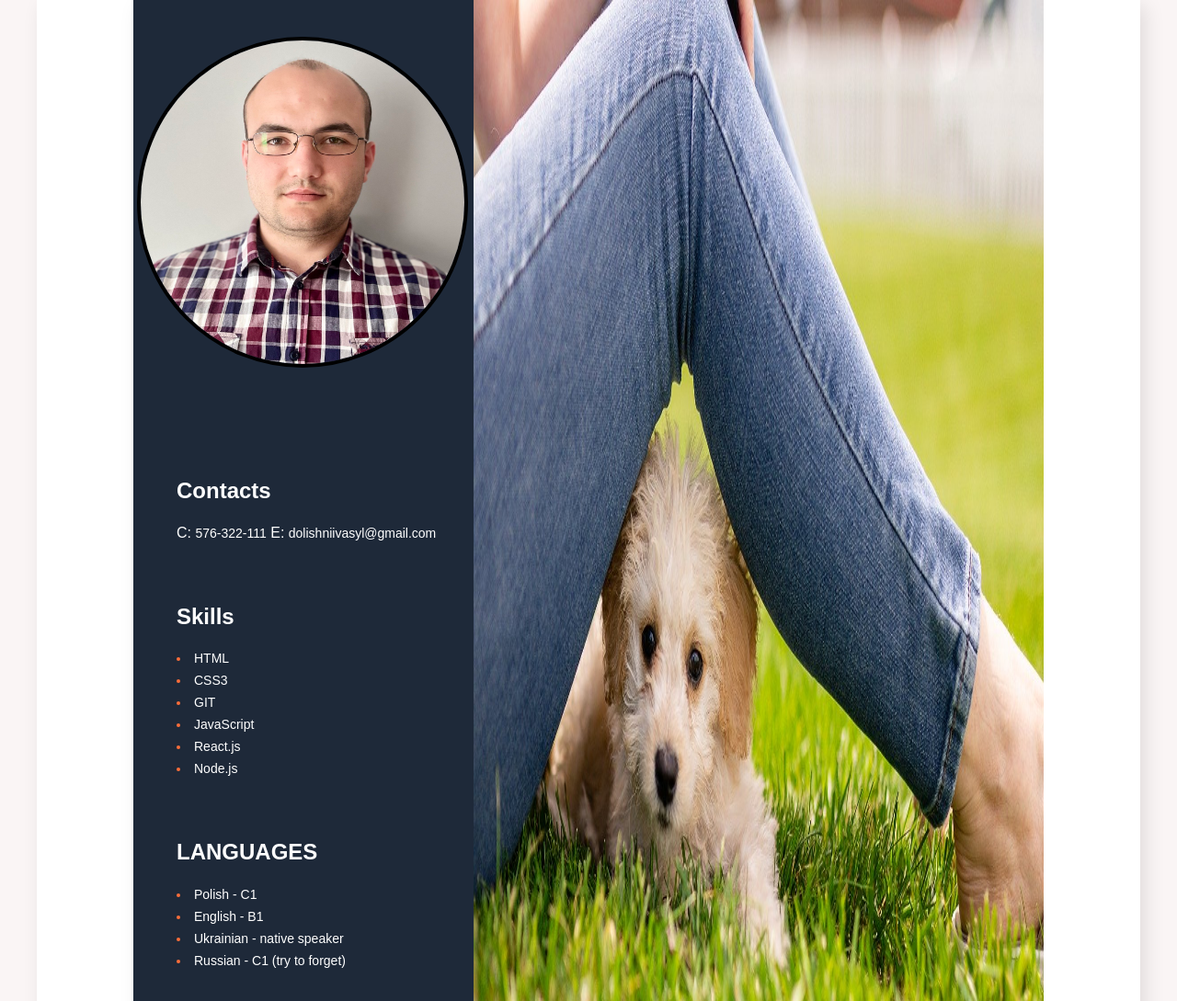
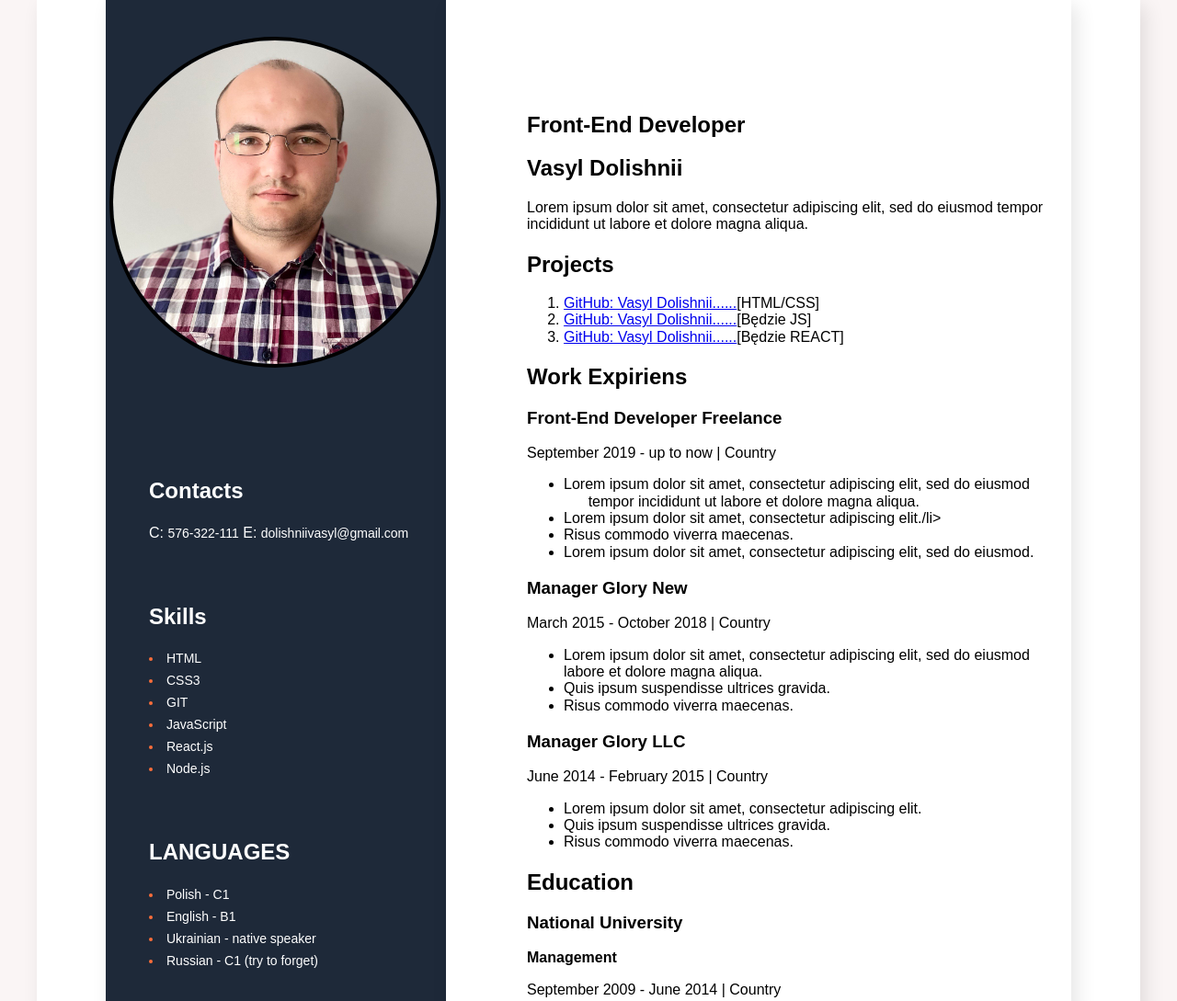
Before and after one commit to VasylDolishnii/Vasyl-Dolishnii-CV, a website built with Parcel: page src/index.html in a window 1280 px wide. Shown: the top 1089 px of the page at 92% size. Built offline with nearby package versions, Linux system fonts and the light colour scheme.

Commit message:
added right side

```diff
--- a/src/partials/right-side.html
+++ b/src/partials/right-side.html
@@ -1 +1,69 @@
-<img src="./images/demo.jpg" alt="Girl in a jacket" width="620" height="1319" />
+<section class="right-side">
+  <div class="main-description">
+    <h2 class="job-title">Front-End Developer</h2>
+
+    <h1>Vasyl Dolishnii</h1>
+
+    <p class="description">
+      Lorem ipsum dolor sit amet, consectetur adipiscing elit, sed do eiusmod tempor incididunt ut
+      labore et dolore magna aliqua.
+    </p>
+  </div>
+  <div class="projects">
+    <h2>Projects</h2>
+    <ol class="list-primary">
+      <li>
+        <a class="list-primary-item" href="https://vasyldolishnii.github.io/goit-markup-hw-08/"
+          ><span class="list-primary-item">GitHub: Vasyl Dolishnii......</span></a
+        >[<span class="list-primary-item">HTML/CSS</span>]
+      </li>
+      <li>
+        <a class="list-primary-item" href="https://github.com/VasylDolishnii"
+          ><span class="list-primary-item">GitHub: Vasyl Dolishnii......</span></a
+        >[<span class="list-primary-item">Będzie JS</span>]
+      </li>
+      <li>
+        <a class="list-primary-item" href="https://github.com/VasylDolishnii"
+          ><span class="list-primary-item">GitHub: Vasyl Dolishnii......</span></a
+        >[<span class="list-primary-item">Będzie REACT</span>]
+      </li>
+    </ol>
+  </div>
+  <div>
+    <h2>Work Expiriens</h2>
+    <h3>Front-End Developer <span class="highlight">Freelance </span></h3>
+    <p>September 2019 - up to now | Country</p>
+    <ul class="job-list">
+      <li>
+        Lorem ipsum dolor sit amet, consectetur adipiscing elit, sed do eiusmod<br />
+        &nbsp &nbsp &nbsp tempor incididunt ut labore et dolore magna aliqua.
+      </li>
+      <li>Lorem ipsum dolor sit amet, consectetur adipiscing elit./li></li>
+      <li>Risus commodo viverra maecenas.</li>
+      <li>Lorem ipsum dolor sit amet, consectetur adipiscing elit, sed do eiusmod.</li>
+    </ul>
+
+    <h3>Manager<span class="highlight"> Glory New</span></h3>
+    <p>March 2015 - October 2018 | Country</p>
+    <ul class="job-list">
+      <li>
+        Lorem ipsum dolor sit amet, consectetur adipiscing elit, sed do eiusmod labore et dolore
+        magna aliqua.
+      </li>
+      <li>Quis ipsum suspendisse ultrices gravida.</li>
+      <li>Risus commodo viverra maecenas.</li>
+    </ul>
+
+    <h3>Manager <span class="highlight">Glory LLC</span></h3>
+    <p cla>June 2014 - February 2015 | Country</p>
+    <ul class="job-list">
+      <li>Lorem ipsum dolor sit amet, consectetur adipiscing elit.</li>
+      <li>Quis ipsum suspendisse ultrices gravida.</li>
+      <li>Risus commodo viverra maecenas.</li>
+    </ul>
+    <h2>Education</h2>
+    <h3 class="highlight">National University</h3>
+    <b class="manage">Management</b>
+    <p>September 2009 - June 2014 | Country</p>
+  </div>
+</section>
--- a/src/sass/partials/_right-side.scss
+++ b/src/sass/partials/_right-side.scss
@@ -0,0 +1,6 @@
+.right-side {
+  width: 680px;
+  box-shadow: 6px 6px 20px rgba(0, 0, 0, 0.1);
+  background: $leters;
+  padding: 102px 0 0 88px;
+}
```
